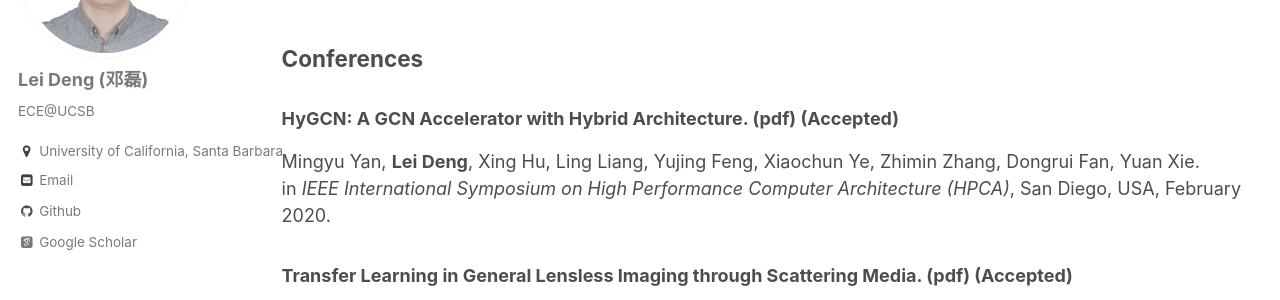
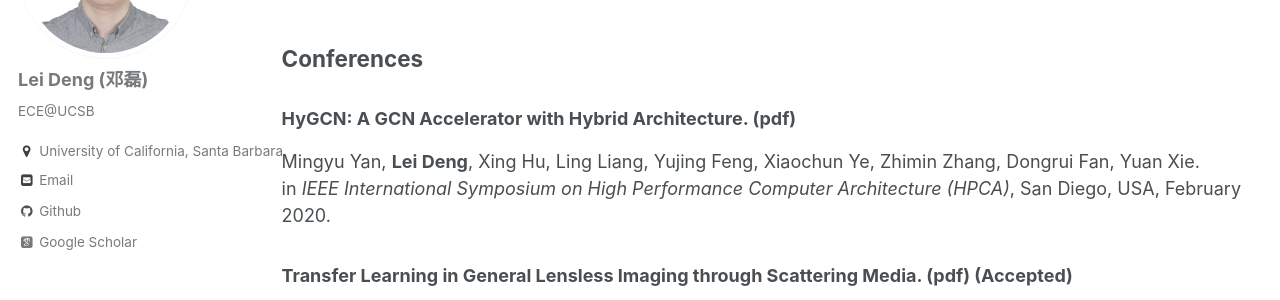
Before and after one commit to dllfei/dllfei.github.io, a Jekyll site: the page built from _pages/publications.md, in a window 1280 px wide and 900 px high, scrolled down 4679 px. Shown: the part 152-452 px from the top of the window. Built offline with Jekyll 4.4.1, drawn with Linux system fonts in a browser that asks for light colours; some web fonts are replaced.

Commit message:
Update publications.md

```diff
--- a/_pages/publications.md
+++ b/_pages/publications.md
@@ -143,7 +143,7 @@ Guoqi Li, Wuhua Hu, Gaoxi Xiao, **Lei Deng**, Pei Tang, Jing Pei, Luping Shi. <b
 
 ## Conferences
 
-### HyGCN: A GCN Accelerator with Hybrid Architecture. ([pdf](https://arxiv.org/pdf/2001.02514.pdf)) (Accepted) <br />
+### HyGCN: A GCN Accelerator with Hybrid Architecture. ([pdf](https://arxiv.org/pdf/2001.02514.pdf)) <br />
 Mingyu Yan, **Lei Deng**, Xing Hu, Ling Liang, Yujing Feng, Xiaochun Ye, Zhimin Zhang, Dongrui Fan, Yuan Xie. <br />
 in *IEEE International Symposium on High Performance Computer Architecture (HPCA)*, San Diego, USA, February 2020.
 
```
